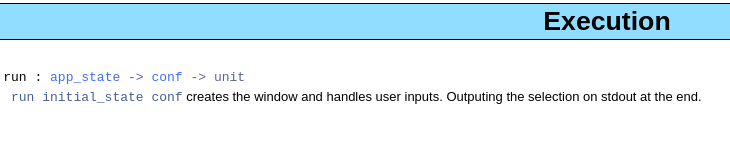
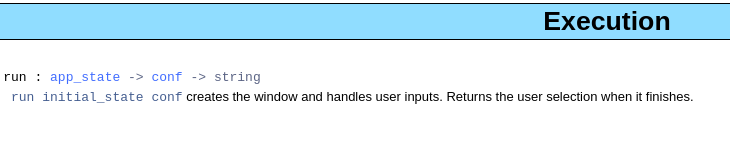
Before and after one commit to the-lambda-church/dmlenu, a plain HTML site: page Dmlenu.html in a window 1280 px wide. Shown: the part 501-644 px from the top of the page, 33-763 px from the left. Drawn offline with Linux system fonts and the light colour scheme.

Commit message:
Update documentation

```diff
--- a/Dmlenu.html
+++ b/Dmlenu.html
@@ -121,8 +121,8 @@ Main module of the library.
 <br>
 <h3 id="3_Execution">Execution</h3><br>
 
-<pre><span id="VALrun"><span class="keyword">val</span> run</span> : <code class="type"><a href="Dmlenu.html#TYPEapp_state">app_state</a> -> <a href="Dmlenu.html#TYPEconf">conf</a> -> unit</code></pre><div class="info ">
+<pre><span id="VALrun"><span class="keyword">val</span> run</span> : <code class="type"><a href="Dmlenu.html#TYPEapp_state">app_state</a> -> <a href="Dmlenu.html#TYPEconf">conf</a> -> string</code></pre><div class="info ">
 <code class="code">run initial_state conf</code> creates the window and handles user inputs.
-      Outputing the selection on stdout at the end.<br>
+      Returns the user selection when it finishes.<br>
 </div>
 </body></html>
```
Also changed, not shown: type_Dmlenu.html (+1 -1 lines), 1 other file.
